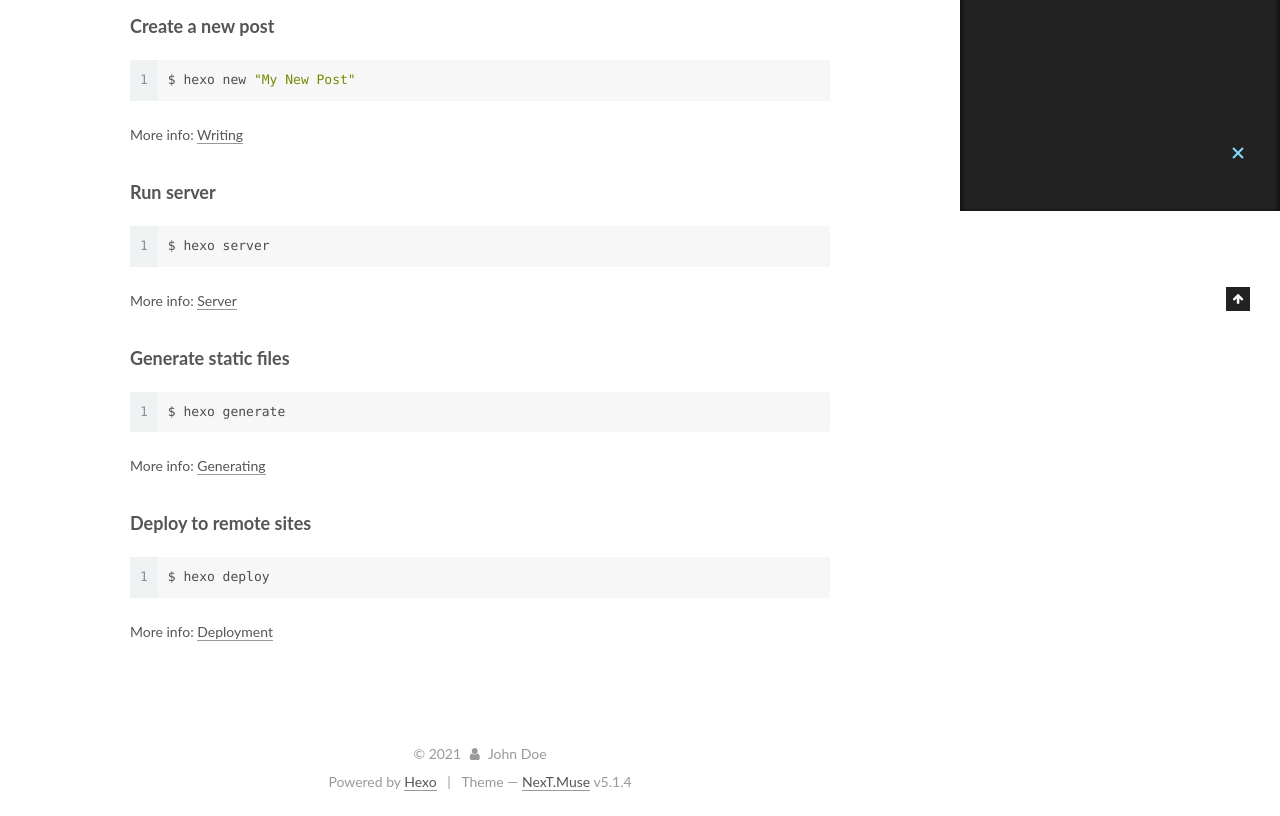
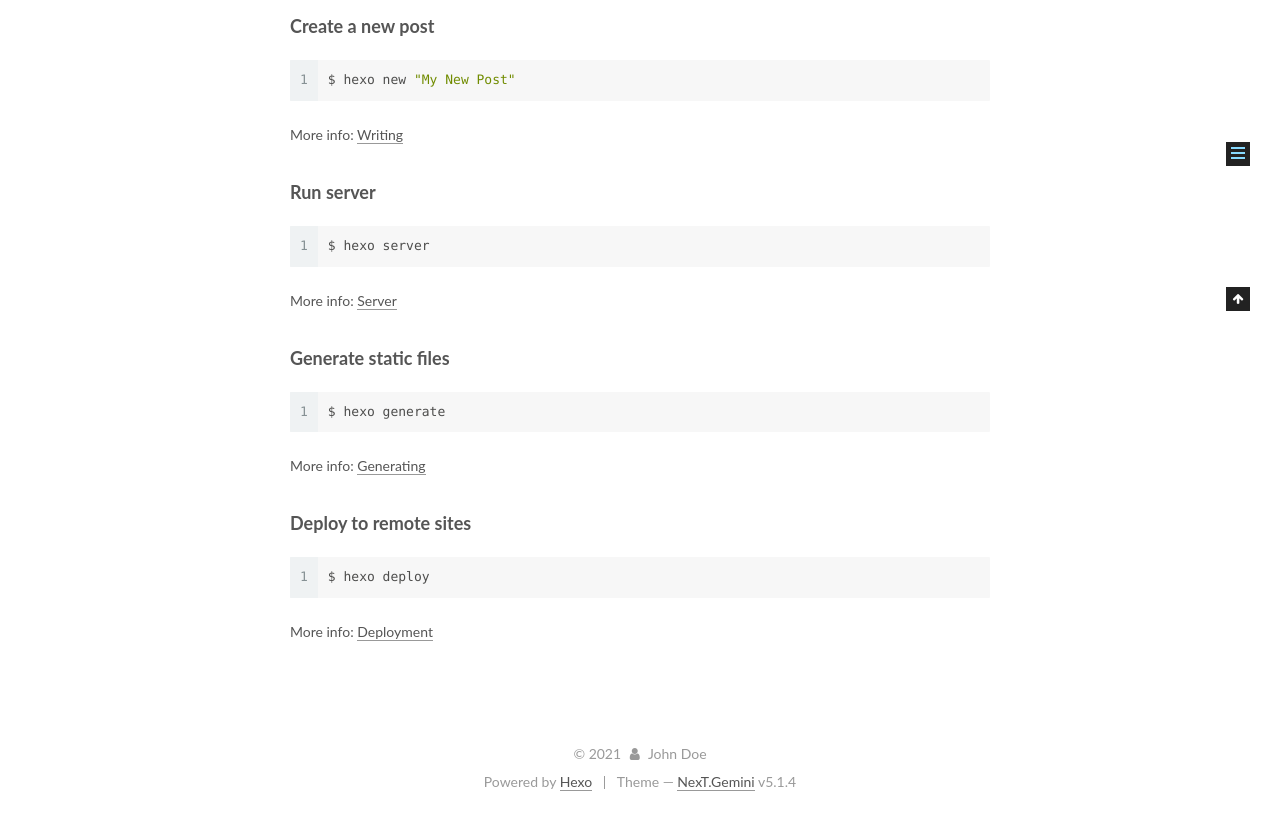
Before and after one commit to BravoLu/BravoLu.github.io, a plain HTML site: page 2021/05/21/hello-world/index.html in a window 1280 px wide. Shown: the part 589-1405 px from the top of the page. Drawn offline with Linux system fonts and the light colour scheme.

Commit message:
Site updated: 2021-05-21 15:08:30

```diff
--- a/2021/05/21/hello-world/index.html
+++ b/2021/05/21/hello-world/index.html
@@ -5,7 +5,7 @@
 
 
 
-<html class="theme-next muse use-motion" lang="en">
+<html class="theme-next gemini use-motion" lang="en">
 <head>
   <meta charset="UTF-8"/>
 <meta http-equiv="X-UA-Compatible" content="IE=edge" />
@@ -97,7 +97,7 @@
   var NexT = window.NexT || {};
   var CONFIG = {
     root: '',
-    scheme: 'Muse',
+    scheme: 'Gemini',
     version: '5.1.4',
     sidebar: {"position":"left","display":"post","offset":12,"b2t":false,"scrollpercent":false,"onmobile":false},
     fancybox: true,
@@ -480,7 +480,7 @@
 
 
 
-  <div class="theme-info">Theme &mdash; <a class="theme-link" target="_blank" href="https://github.com/iissnan/hexo-theme-next">NexT.Muse</a> v5.1.4</div>
+  <div class="theme-info">Theme &mdash; <a class="theme-link" target="_blank" href="https://github.com/iissnan/hexo-theme-next">NexT.Gemini</a> v5.1.4</div>
 
 
 
@@ -581,6 +581,13 @@
 
 
 
+  <script type="text/javascript" src="/js/src/affix.js?v=5.1.4"></script>
+
+  <script type="text/javascript" src="/js/src/schemes/pisces.js?v=5.1.4"></script>
+
+
+
+
   <script type="text/javascript" src="/js/src/scrollspy.js?v=5.1.4"></script>
 <script type="text/javascript" src="/js/src/post-details.js?v=5.1.4"></script>
 
```
Also changed, not shown: archives/2021/05/index.html (+10 -3 lines), archives/2021/index.html (+10 -3 lines), archives/index.html (+10 -3 lines), index.html (+10 -3 lines).
